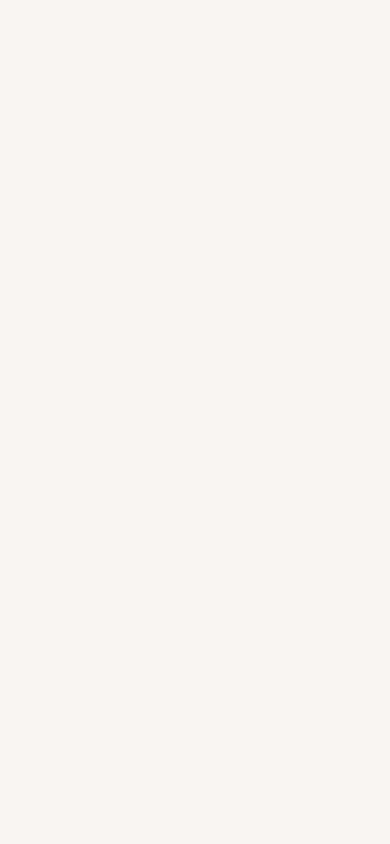
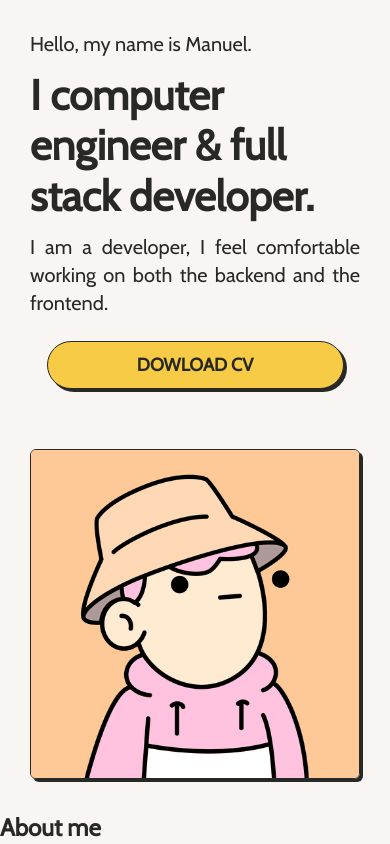
Before and after one commit to JoMaCoBa/JoMaCoBa.github.io, a plain HTML site: page index.html in a window 390 px wide. Drawn offline with nearby package versions, Linux system fonts and the light colour scheme.

Commit message:
Added: Finished Header and Styles Mobile & Desktop

```diff
--- a/assets/css/app.css
+++ b/assets/css/app.css
@@ -1,3 +1,4 @@
+@import url('https://fonts.googleapis.com/css2?family=Cabin');
 @import url(./variables.css);
 
 * {
@@ -10,4 +11,89 @@
 
 body {
     background-color: var(--background-color);
+    font-family: 'Cabin', sans-serif;
+    color: var(--font-color);
 }
+
+.header {
+    width: 100%;
+    min-width: 300px;
+}
+
+.header__columns {
+    display: flex;
+    flex-direction: column;
+}
+
+.header__left {
+    display: flex;
+    flex-direction: column;
+
+    width: 100%;
+    min-width: 300px;
+    padding: 30px;
+}
+
+.left__text {
+    line-height: 1.4;
+}
+
+.text__presentation {
+    margin-bottom: 12px;
+
+    font-weight: 400;
+    font-size: 20px;
+    text-align: justify;
+}
+
+.text__title {
+    min-width: 330px;
+    margin-bottom: 12px;
+
+    font-weight: bold;
+    font-size: 42px;
+    line-height: 1.2;
+}
+
+.left__button {
+    display: flex;
+    justify-content: center;
+}
+
+.btn-primary {
+    display: flex;
+    justify-content: center;
+    align-items: center;
+
+    height: 48px;
+    width: 90%;
+    margin-top: 12px;
+
+    border-radius: 50px;
+    border: 1px solid var(--font-color);
+    background-color: #f7cb45;
+    box-shadow: 3px 3px 0 0 var(--font-color);
+
+    font-weight: 600;
+    font-size: 18px;
+    text-transform: uppercase;
+    color: var(--font-color);
+
+    cursor: pointer;
+}
+
+.header__right {
+    width: 100%;
+    min-width: 300px;
+    padding: 30px;
+}
+
+.right__img {
+    width: 100%;
+
+    border-radius: 6px;
+    border: 1px solid var(--font-color);
+    box-shadow: 3px 3px 0 0 var(--font-color);
+
+    pointer-events: none;
+}
--- /dev/null
+++ b/assets/css/desktop.css
@@ -0,0 +1,37 @@
+.header {
+    height: 500px;
+}
+
+.header__columns {
+    max-width: 1200px;
+    min-width: 600px;
+    margin: 20px auto;
+    flex-direction: row;
+}
+
+.header__left {
+    justify-content: center;
+}
+
+.text__title {
+    font-size: 48px;
+}
+
+.left__button {
+    justify-content: start;
+}
+
+.btn-primary {
+    width: 200px;
+}
+
+.header__right {
+    display: flex;
+    justify-content: center;
+    align-items: center;
+}
+
+.right__img {
+    width: 270px;
+    height: 270px;
+}
--- a/index.html
+++ b/index.html
@@ -4,9 +4,31 @@
     <meta charset="UTF-8">
     <meta name="viewport" content="width=device-width, initial-scale=1.0">
     <link rel="stylesheet" href="/assets/css/app.css">
+    <link rel="stylesheet" href="./assets/css/desktop.css" media="(min-width: 768px)">
     <title>JoMaCoBa</title>
 </head>
 <body>
-
+    <header class="header">
+        <div class="header__columns">
+            <section class="header__left">
+                <div class="left__text">
+                    <h3 class="text__presentation">Hello, my name is Manuel.</h3>
+                    <h1 class="text__title">I computer engineer & full stack developer.</h1>
+                    <h3 class="text__presentation">I am a developer, I feel comfortable working on both the backend and the frontend.</h3>
+                </div>
+                <div class="left__button">
+                    <a class="btn-primary" download="">Dowload cv</a>
+                </div>
+            </section>
+            <section class="header__right">
+                <img class="right__img" src="./assets/img/profile.png" alt="">
+            </section>
+        </div>
+    </header>
+    <section class="about">
+        <article class="about__container">
+            <h2 class="about__title">About me</h2>
+        </article>
+    </section>
 </body>
 </html>
```
Also changed, not shown: assets/img/profile.png (added), 1 other file.
